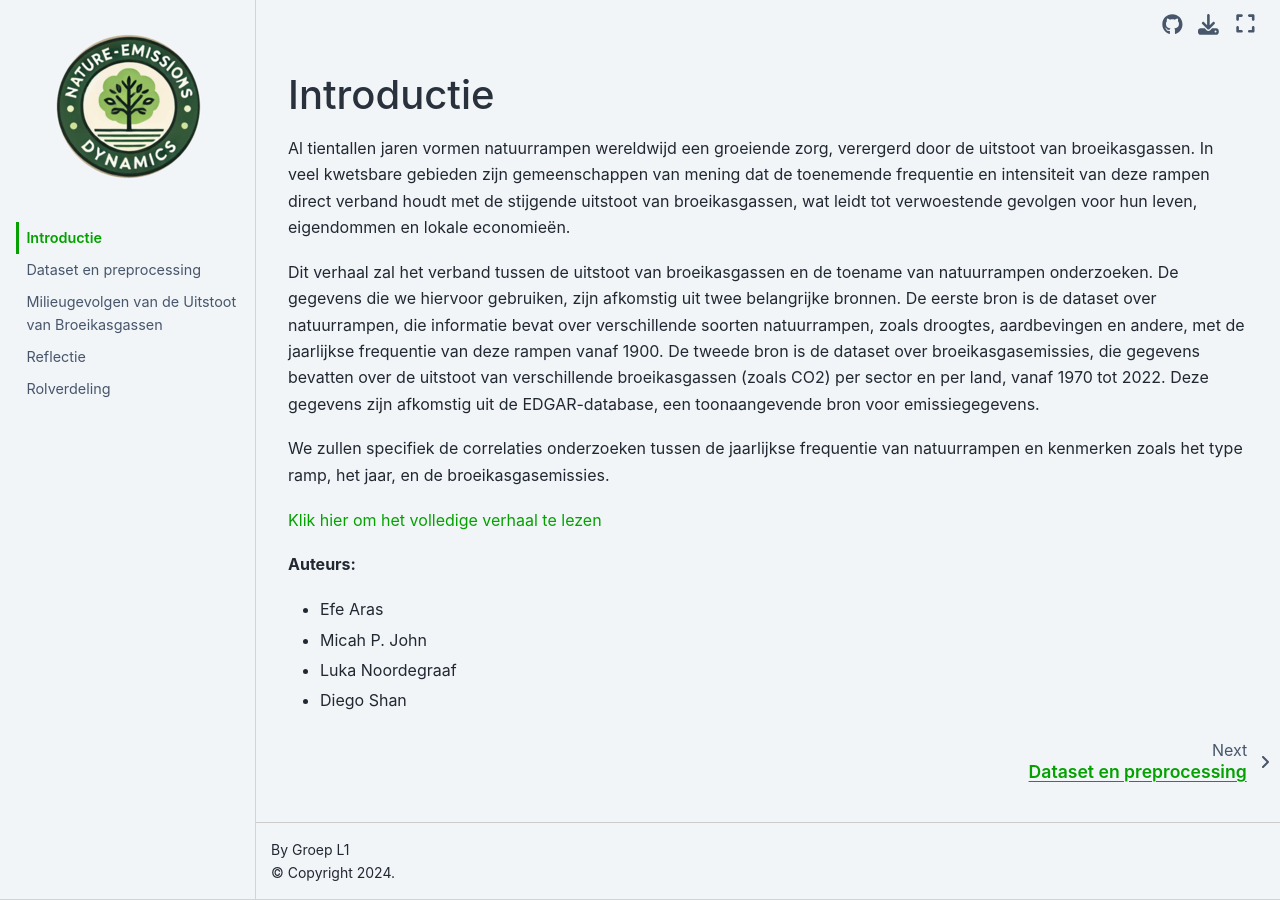
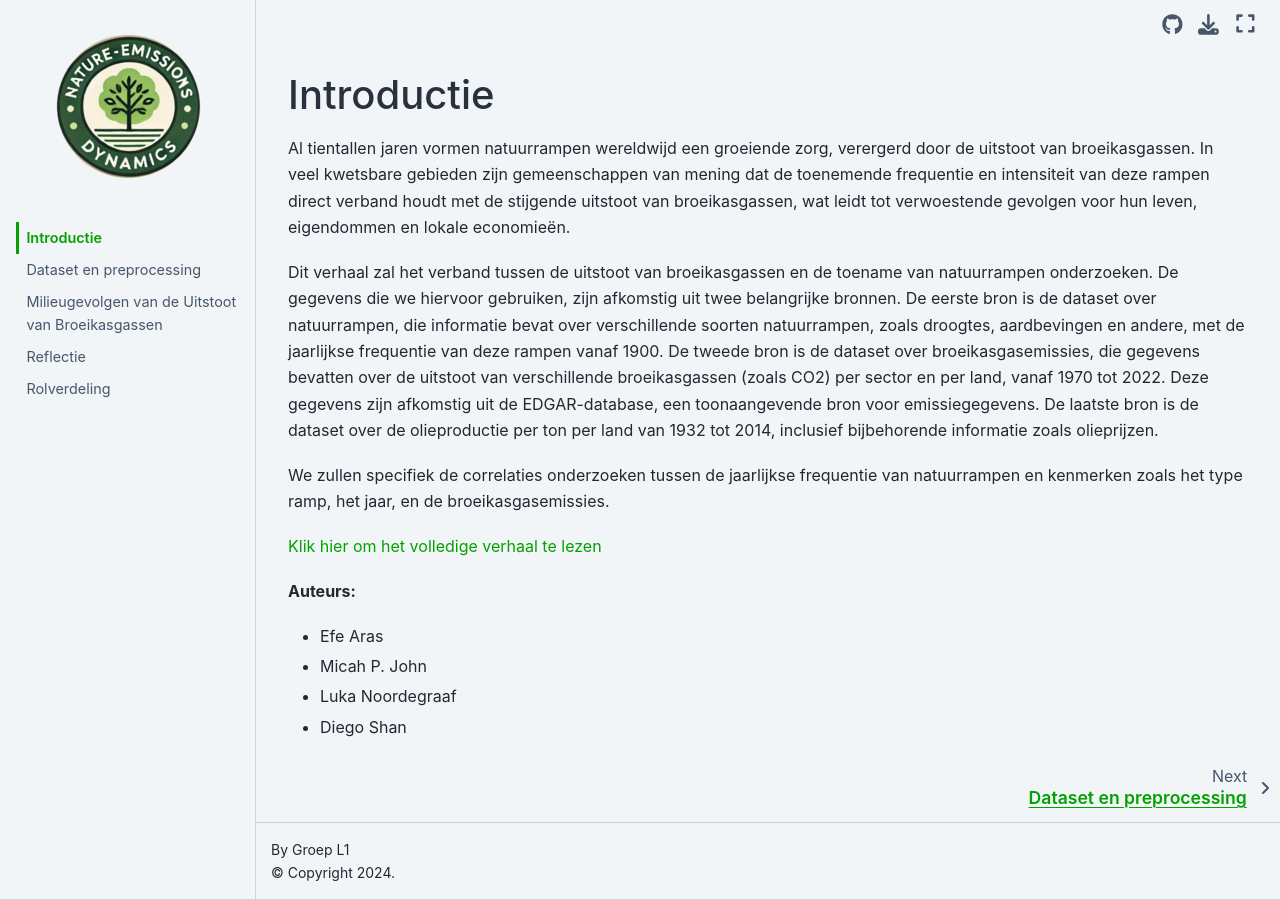
Before and after one commit to Elijah-1/IF-project, a Jupyter Book: the page built from docs/introductie.md, in a window 1280 px wide. Built offline with Jupyter Book 1.0.4 settings and Sphinx 7.4.7 and the Sphinx Book theme 1.1.4, drawn with Linux system fonts in a browser that asks for light colours; comment, search, counter and statistics services are not loaded.

Commit message:
added 1 line to intro

```diff
--- a/docs/introductie.md
+++ b/docs/introductie.md
@@ -2,7 +2,7 @@
 
 Al tientallen jaren vormen natuurrampen wereldwijd een groeiende zorg, verergerd door de uitstoot van broeikasgassen. In veel kwetsbare gebieden zijn gemeenschappen van mening dat de toenemende frequentie en intensiteit van deze rampen direct verband houdt met de stijgende uitstoot van broeikasgassen, wat leidt tot verwoestende gevolgen voor hun leven, eigendommen en lokale economieën.
 
-Dit verhaal zal het verband tussen de uitstoot van broeikasgassen en de toename van natuurrampen onderzoeken. De gegevens die we hiervoor gebruiken, zijn afkomstig uit twee belangrijke bronnen. De eerste bron is de dataset over natuurrampen, die informatie bevat over verschillende soorten natuurrampen, zoals droogtes, aardbevingen en andere, met de jaarlijkse frequentie van deze rampen vanaf 1900. De tweede bron is de dataset over broeikasgasemissies, die gegevens bevatten over de uitstoot van verschillende broeikasgassen (zoals CO2) per sector en per land, vanaf 1970 tot 2022. Deze gegevens zijn afkomstig uit de EDGAR-database, een toonaangevende bron voor emissiegegevens.
+Dit verhaal zal het verband tussen de uitstoot van broeikasgassen en de toename van natuurrampen onderzoeken. De gegevens die we hiervoor gebruiken, zijn afkomstig uit twee belangrijke bronnen. De eerste bron is de dataset over natuurrampen, die informatie bevat over verschillende soorten natuurrampen, zoals droogtes, aardbevingen en andere, met de jaarlijkse frequentie van deze rampen vanaf 1900. De tweede bron is de dataset over broeikasgasemissies, die gegevens bevatten over de uitstoot van verschillende broeikasgassen (zoals CO2) per sector en per land, vanaf 1970 tot 2022. Deze gegevens zijn afkomstig uit de EDGAR-database, een toonaangevende bron voor emissiegegevens. De laatste bron is de dataset over de olieproductie per ton per land van 1932 tot 2014, inclusief bijbehorende informatie zoals olieprijzen.
 
 We zullen specifiek de correlaties onderzoeken tussen de jaarlijkse frequentie van natuurrampen en kenmerken zoals het type ramp, het jaar, en de broeikasgasemissies.
 
```
